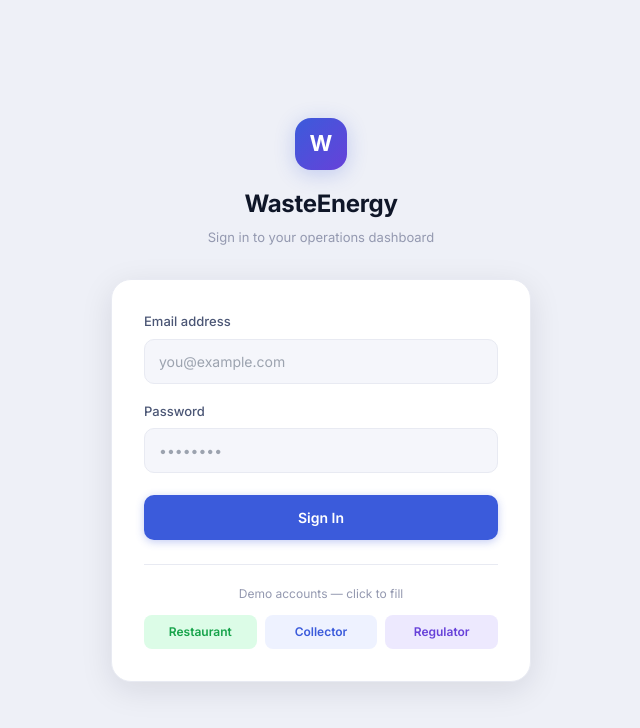
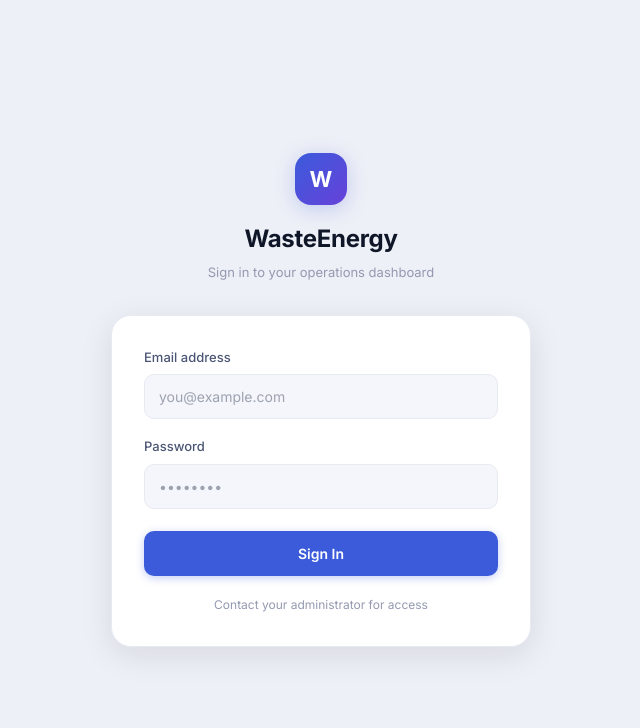
Before and after one commit to sultan1424/smart_waste_ui, a Next.js app: page /login in a window 1280 px wide. Shown: the top 728 px of the page, without its empty margins (319-959 px from the left). Built offline with nearby package versions, Linux system fonts and the light colour scheme.

Commit message:
cleanup: remove demo accounts from login

```diff
--- a/app/login/page.tsx
+++ b/app/login/page.tsx
@@ -2,11 +2,7 @@
 import { useState } from "react";
 import { login, setAuth } from "@/lib/auth";
 
-const DEMO = [
-  { role:"restaurant", label:"Restaurant", color:"#16a34a", bg:"#dcfce7" },
-  { role:"collector",  label:"Collector",  color:"#3b5bdb", bg:"#eef2ff" },
-  { role:"regulator",  label:"Regulator",  color:"#6741d9", bg:"#ede9fe" },
-];
+
 
 export default function LoginPage() {
   const [email,    setEmail]    = useState("");
@@ -111,27 +107,10 @@ export default function LoginPage() {
             </button>
           </form>
 
-          {/* Demo accounts */}
-          <div style={{ marginTop:24, paddingTop:20, borderTop:"1px solid var(--border)" }}>
-            <p style={{ fontSize:12, color:"var(--text-3)", textAlign:"center", marginBottom:12 }}>
-              Demo accounts — click to fill
+          <div style={{ marginTop:20, textAlign:"center" }}>
+            <p style={{ fontSize:12, color:"var(--text-3)" }}>
+              Contact your administrator for access
             </p>
-            <div style={{ display:"grid", gridTemplateColumns:"1fr 1fr 1fr", gap:8 }}>
-              {DEMO.map(d=>(
-                <button key={d.role}
-                  onClick={()=>{ setEmail(`${d.role}_user@test.com`); setPassword("password"); setError(""); }}
-                  style={{
-                    background:d.bg, border:"none",
-                    borderRadius:8, padding:"8px 0", fontSize:12, fontWeight:600,
-                    color:d.color, cursor:"pointer", fontFamily:"inherit",
-                    transition:"opacity 0.15s",
-                  }}
-                  onMouseEnter={e=>(e.currentTarget.style.opacity="0.8")}
-                  onMouseLeave={e=>(e.currentTarget.style.opacity="1")}>
-                  {d.label}
-                </button>
-              ))}
-            </div>
           </div>
         </div>
       </div>
```
